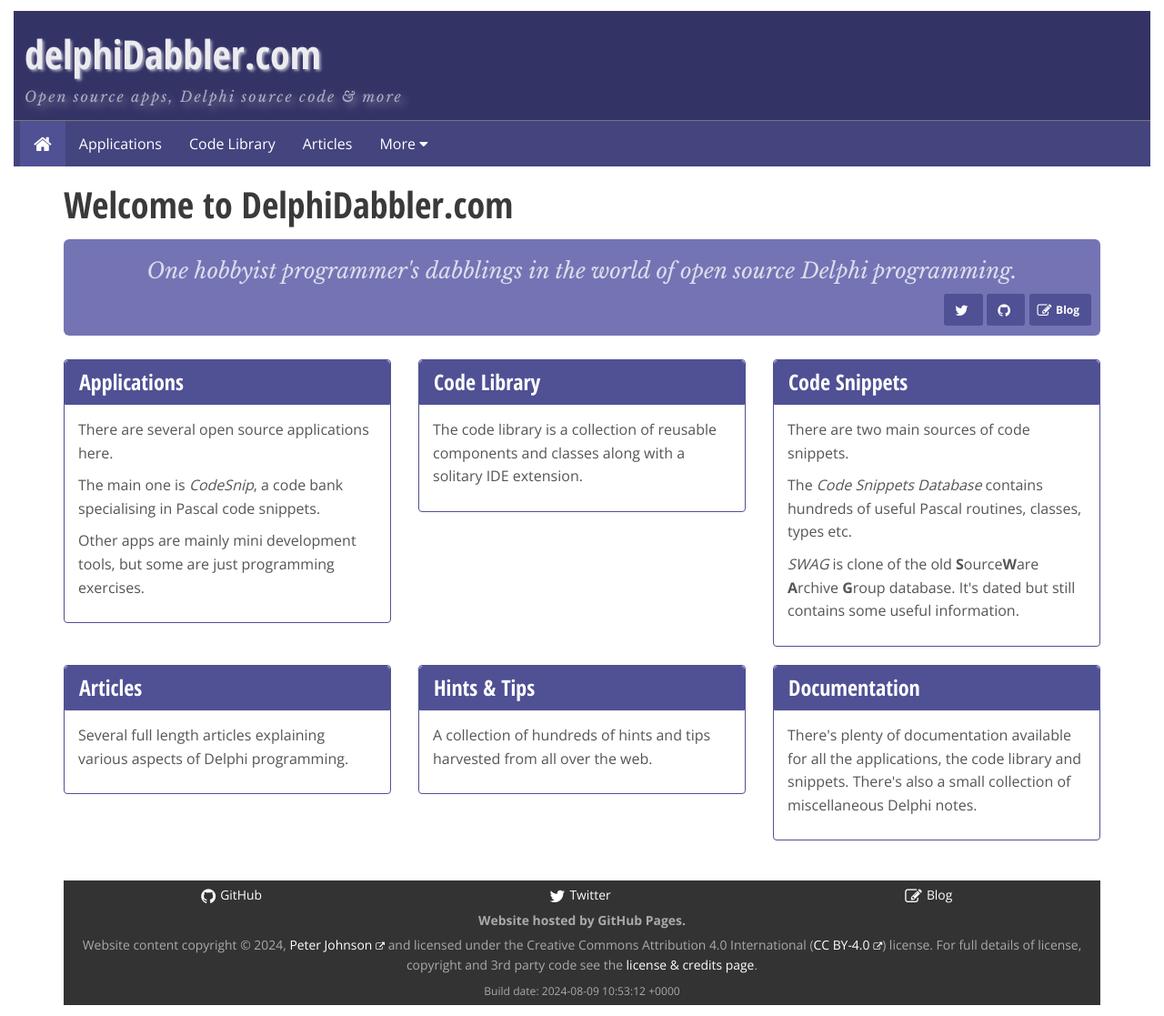
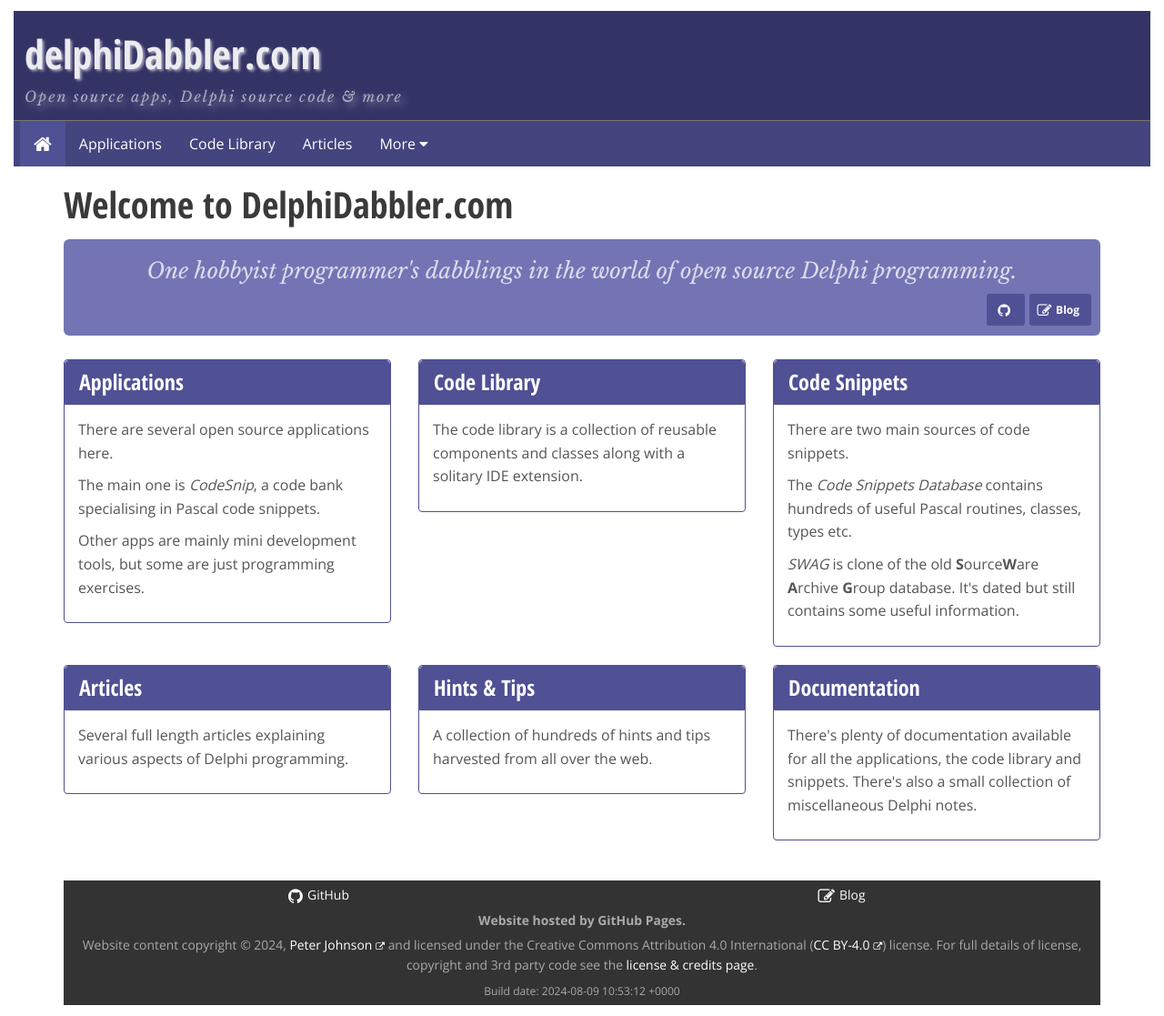
Before and after one commit to delphidabbler/delphidabbler.github.io, a Jekyll site: the page built from index.html, in a window 1280 px wide. Shown: the whole page at 91% size. Built offline with Jekyll 4.4.1, drawn with Linux system fonts in a browser that asks for light colours.

Commit message:
Remove mentions and links to deleted Twitter account
Not supporting Musk's hate filled cesspit any longer.

```diff
--- a/_data/core.yml
+++ b/_data/core.yml
@@ -62,9 +62,6 @@
 gravatar-url: "https://en.gravatar.com/delphidabbler"
 gravatar-link-title: "Peter Johnson's Gravatar account"
 
-twitter-url: "https://twitter.com/delphidabbler"
-twitter-link-title: "@delphidabbler on Twitter"
-
 github-url: "https://github.com/delphidabbler"
 github-link-title: "DelphiDabbler GitHub account"
 
--- a/_includes/footer.html
+++ b/_includes/footer.html
@@ -3,13 +3,10 @@
 
   <div class="pagefoot-links">
     <div class="row">
-      <div class="col-xs-4">
+      <div class="col-xs-6">
         <p><a href="{{ site.data.core.github-url }}" class="no-external-glyph"aria-label="{{ site.data.core.github-link-title }}"><span class="fa fa-github fa-x-pad-right fa-lg" aria-hidden="true"></span>GitHub</a>
       </div>
-      <div class="col-xs-4">
-        <p><a href="{{ site.data.core.twitter-url }}" class="no-external-glyph" aria-label="{{ site.data.core.twitter-link-title }}"><span class="fa fa-twitter fa-x-pad-right fa-lg" aria-hidden="true"></span>Twitter</a>
-      </div>
-      <div class="col-xs-4">
+      <div class="col-xs-6">
         <p><a href="{{ site.data.core.dd-blog-url }}" class="no-external-glyph" aria-label="{{ site.data.core.dd-blog-link-title }}"><span class="fa fa-pencil-square-o fa-x-pad-right fa-lg" aria-hidden="true"></span>Blog</a>
       </div>
     </div> <!-- /.row -->
--- a/about.html
+++ b/about.html
@@ -27,9 +27,6 @@
     <a href="{{ site.data.core.sourceforge-url }}" aria-label="{{ site.data.core.sourceforge-link-title }}"><span class="fa fa-code fa-lg fa-fw fa-x-pad-right" aria-hidden="true"></span>SourceForge</a>
   </li>
   <li class="list-group-item">
-    <a href="{{ site.data.core.twitter-url }}" aria-label="{{ site.data.core.twitter-link-title }}"><span class="fa fa-twitter fa-lg fa-fw fa-x-pad-right" aria-hidden="true"></span>Twitter</a>
-  </li>
-  <li class="list-group-item">
     <a href="{{ site.data.core.gravatar-url }}" aria-label="{{ site.data.core.gravatar-link-title }}"><span class="fa fa-info-circle fa-lg fa-fw fa-x-pad-right" aria-hidden="true"></span>Gravatar</a>
   </li>
 </ul>
--- a/index.html
+++ b/index.html
@@ -10,7 +10,6 @@
     One hobbyist programmer's dabblings in the world of open source Delphi programming.
   </p>
   <div class="text-right link-boxes">
-    <a href="{{ site.data.core.twitter-url }}" aria-label="{{ site.data.core.twitter-link-title }}" class="label label-primary"><span class="fa fa-lg fa-fw fa-twitter" aria-hidden="true"></span></a>
     <a href="{{ site.data.core.github-url }}" aria-label="{{ site.data.core.github-link-title }}" class="label label-primary"><span class="fa fa-lg fa-fw fa-github" aria-hidden="true"></span></a>
     <a href="{{ site.data.core.dd-blog-url }}" aria-label="{{ site.data.core.dd-blog-link-title }}" class="label label-primary"><span class="fa fa-lg fa-fw fa-pencil-square-o fa-x-pad-right" aria-hidden="true"></span>Blog</a>
   </div>
```
